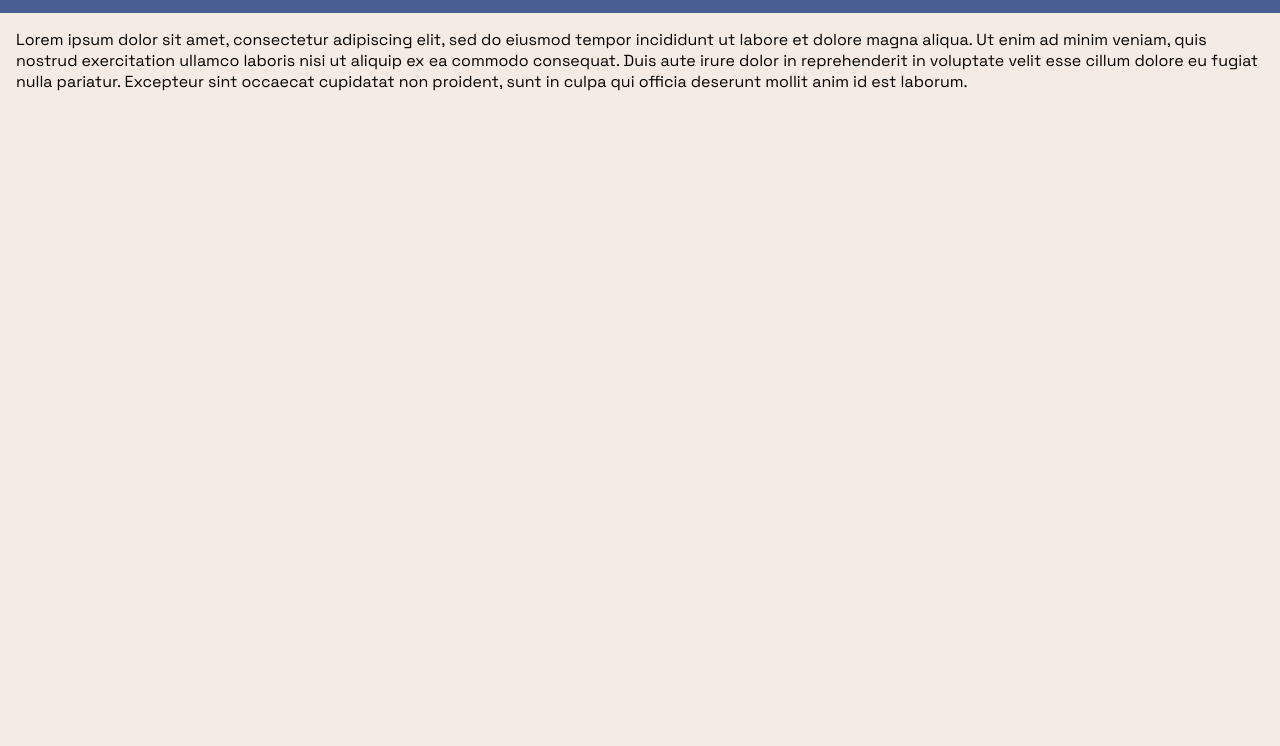
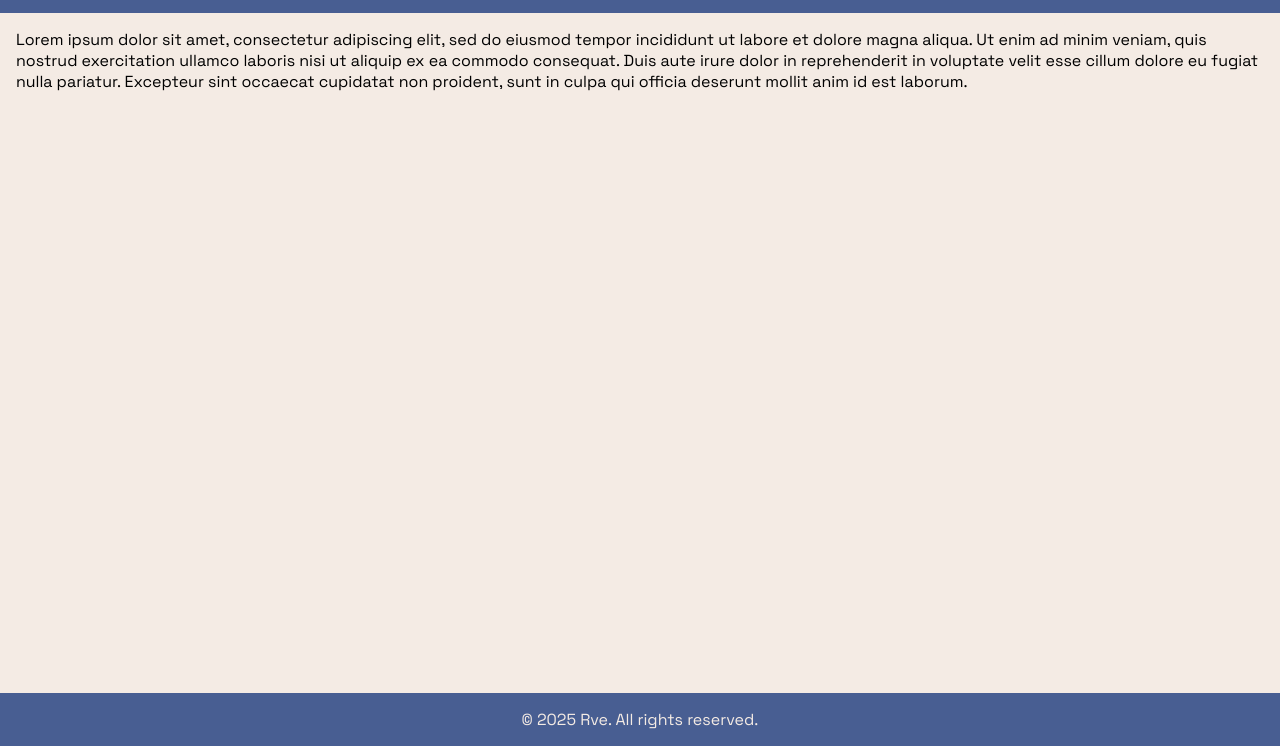
Before and after one commit to RvEnterprises/rventerprises.github.io, a plain HTML site: page index.html in a window 1280 px wide. Shown: the part 54-800 px from the top of the page. Drawn offline with Linux system fonts and the light colour scheme; a web font is replaced by a local one.

Commit message:
Add footer
Signed-off-by: Rve27 <rve27github@gmail.com>

```diff
--- a/css/style.css
+++ b/css/style.css
@@ -38,3 +38,14 @@ body {
   padding: 16px;
   font-family: 'Space Grotesk', sans-serif;
 }
+
+footer {
+  padding: 16px;
+  background-color: #485E92;
+}
+
+footer .copyright {
+  text-align: center;
+  color: #F4EBE4;
+  font-family: 'Space Grotesk', sans-serif;
+}
--- a/index.html
+++ b/index.html
@@ -16,5 +16,8 @@
     <div class="content">
       <p>Lorem ipsum dolor sit amet, consectetur adipiscing elit, sed do eiusmod tempor incididunt ut labore et dolore magna aliqua. Ut enim ad minim veniam, quis nostrud exercitation ullamco laboris nisi ut aliquip ex ea commodo consequat. Duis aute irure dolor in reprehenderit in voluptate velit esse cillum dolore eu fugiat nulla pariatur. Excepteur sint occaecat cupidatat non proident, sunt in culpa qui officia deserunt mollit anim id est laborum.</p>
     </div>
+    <footer>
+      <p class="copyright">&copy; 2025 Rve. All rights reserved.</p>
+    </footer>
   </body>
 </html>
```
